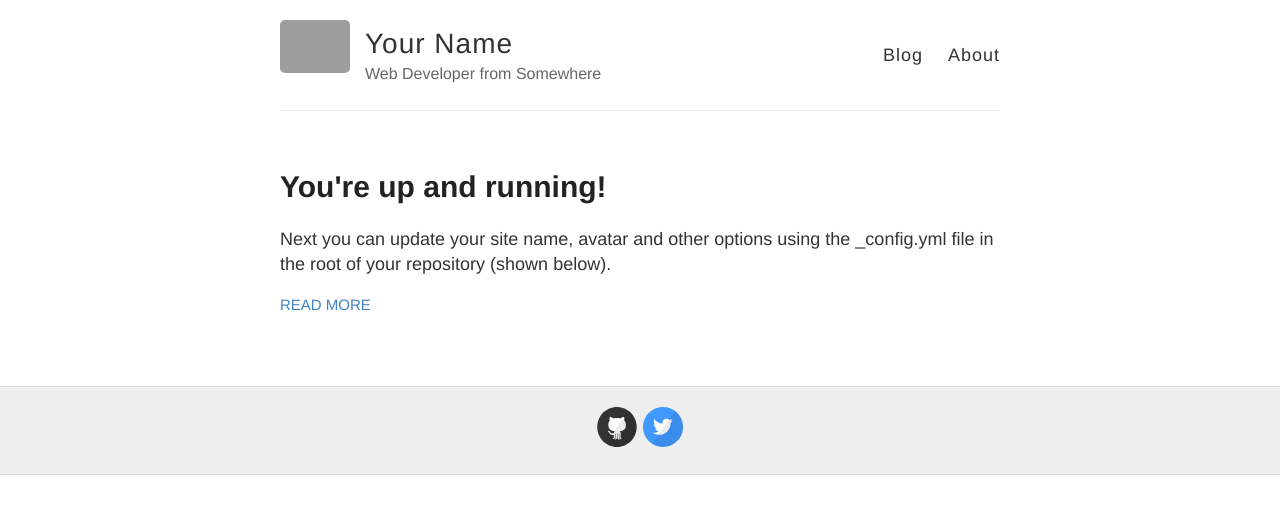
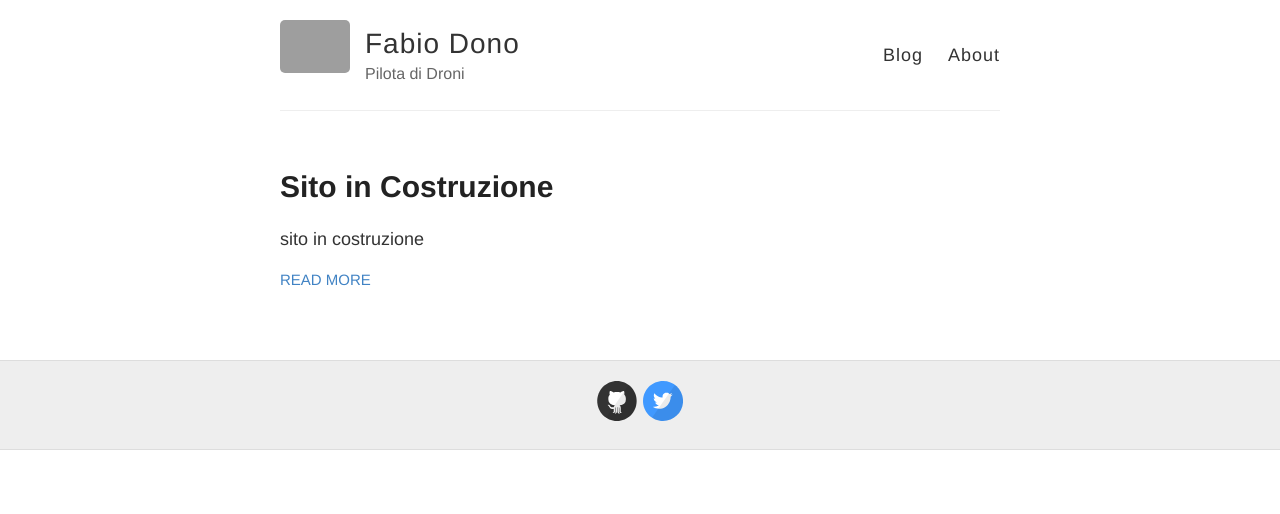
Before and after one commit to fdrotors/fdrotors.github.io, a Jekyll site: the page built from index.html, in a window 1280 px wide. Shown: the top 514 px of the page. Built offline with Jekyll 4.4.1, drawn with Linux system fonts in a browser that asks for light colours; grey boxes are pictures that could not be loaded.

Commit message:
test first postand header title

```diff
--- a/_config.yml
+++ b/_config.yml
@@ -3,10 +3,10 @@
 #
 
 # Name of your site (displayed in the header)
-name: Your Name
+name: Fabio Dono
 
 # Short bio or description (displayed in the header)
-description: Web Developer from Somewhere
+description: Pilota di Droni
 
 # URL of your avatar or profile pic (you could use your GitHub profile pic)
 avatar: https://raw.githubusercontent.com/barryclark/jekyll-now/master/images/jekyll-logo.png
--- a/_posts/2014-3-3-Hello-World.md
+++ /dev/null
@@ -1,10 +0,0 @@
----
-layout: post
-title: You're up and running!
----
-
-Next you can update your site name, avatar and other options using the _config.yml file in the root of your repository (shown below).
-
-![_config.yml]({{ site.baseurl }}/images/config.png)
-
-The easiest way to make your first post is to edit this one. Go into /_posts/ and update the Hello World markdown file. For more instructions head over to the [Jekyll Now repository](https://github.com/barryclark/jekyll-now) on GitHub.
--- /dev/null
+++ b/_posts/2020-09-01-test-post.md
@@ -0,0 +1,5 @@
+---
+title: Sito in Costruzione
+---
+
+sito in costruzione
```
